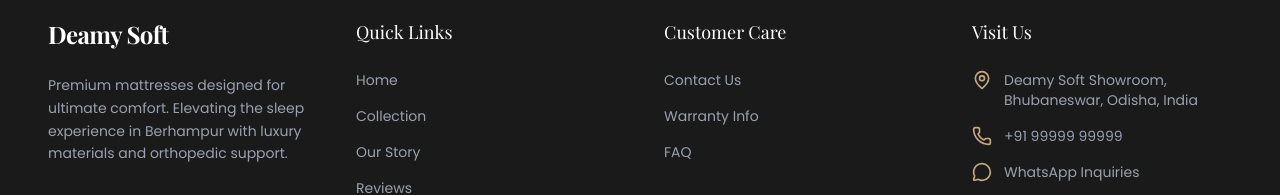
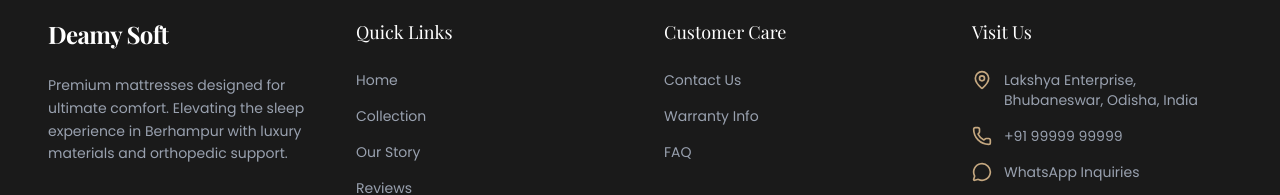
Before and after one commit to abhi-vasireddy/Royale-Sleepy-google, a React (Vite) app: page /contact in a window 1280 px wide. Shown: the part 1121-1316 px from the top of the page. Built offline with nearby package versions, Linux system fonts and the light colour scheme; a web font is replaced by a local one.

Commit message:
Added new files and updated features

```diff
--- a/src/components/layout/Footer.tsx
+++ b/src/components/layout/Footer.tsx
@@ -39,7 +39,7 @@ export default function Footer() {
           <ul className="space-y-4 text-sm text-gray-400">
             <li className="flex gap-3">
               <MapPin className="w-5 h-5 text-brand-gold shrink-0" />
-              <span>Deamy Soft Showroom, <br/>Bhubaneswar, Odisha, India</span>
+              <span>Lakshya Enterprise, <br/>Bhubaneswar, Odisha, India</span>
             </li>
             <li className="flex gap-3 items-center">
               <Phone className="w-5 h-5 text-brand-gold shrink-0" />
--- a/src/pages/Contact.tsx
+++ b/src/pages/Contact.tsx
@@ -52,7 +52,7 @@ export default function Contact() {
                   <h4 className="font-semibold mb-2">Our Location</h4>
                   <p className="text-gray-400 font-light leading-relaxed">
                     123 Luxury Avenue,<br/>
-                    Near City Center, Berhampur,<br/>
+                    Near City Center, Bhubaneswar,<br/>
                     Odisha, India - 760001
                   </p>
                 </div>
```
